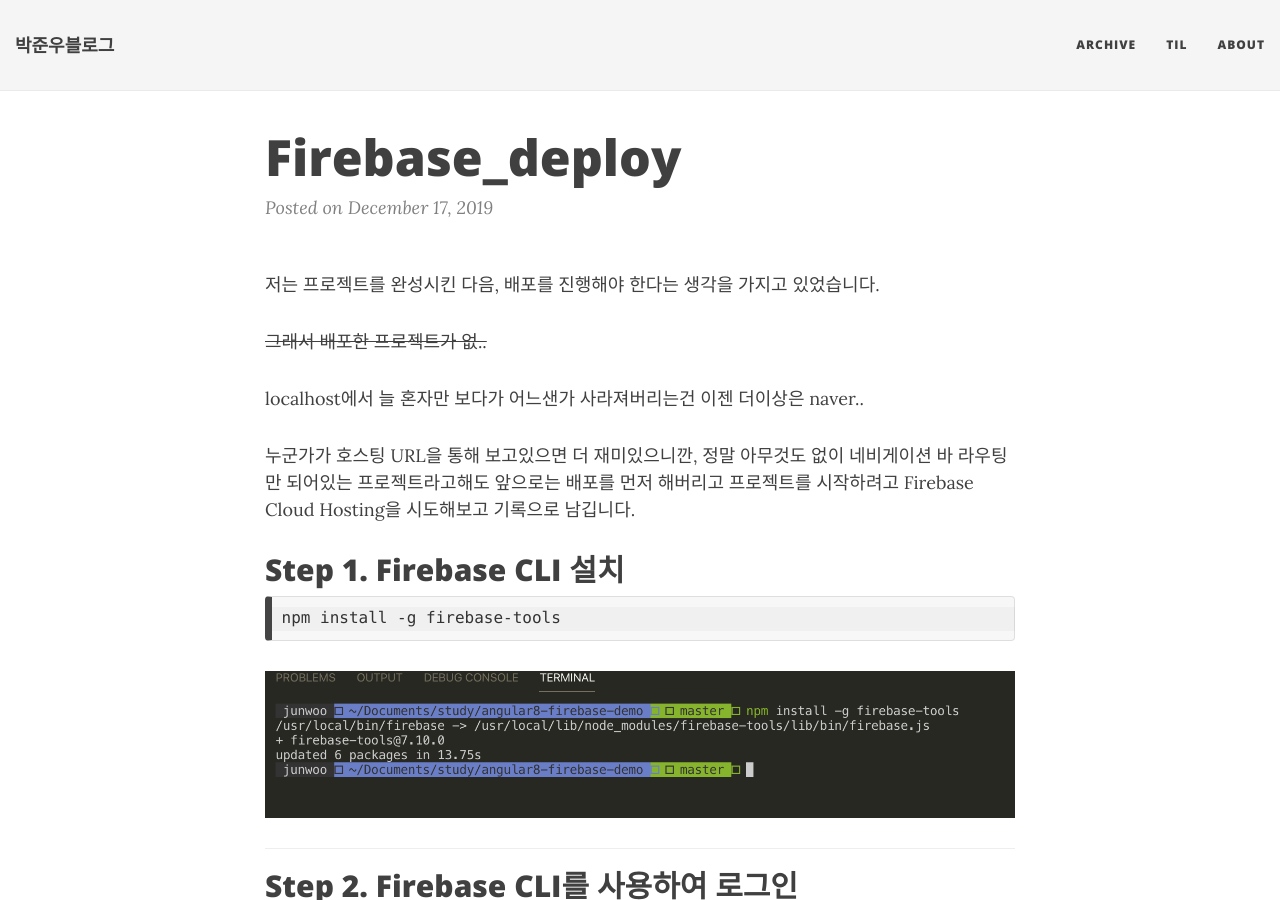
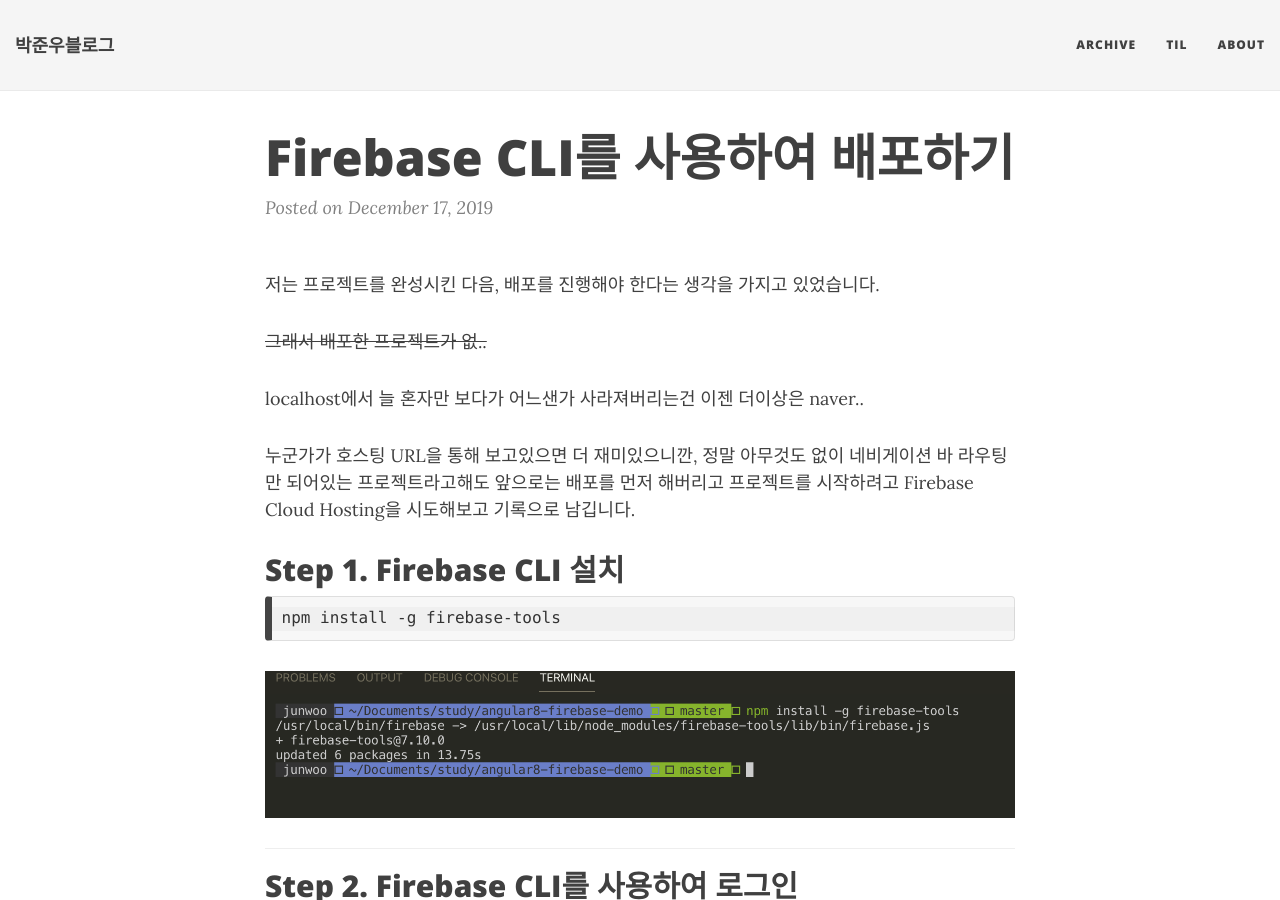
Before and after one commit to JUNWOO45/junwoo45.github.io.archived, a Jekyll site: the page built from _posts/2019-12-17-firebase_deploy.md, in a window 1280 px wide and 900 px high. Built offline with Jekyll 4.4.1, drawn with Linux system fonts in a browser that asks for light colours; nearby versions of some CDN libraries; comment, search, counter and statistics services are not loaded.

Commit message:
Firebase Deploy 포스트

```diff
--- a/_posts/2019-12-17-firebase_deploy.md
+++ b/_posts/2019-12-17-firebase_deploy.md
@@ -1,4 +1,9 @@
-
+---
+layout: post
+title: Firebase CLI를 사용하여 배포하기
+tags: Firebase
+comments: true
+---
 
 저는 프로젝트를 완성시킨 다음, 배포를 진행해야 한다는 생각을 가지고 있었습니다.
 
```
